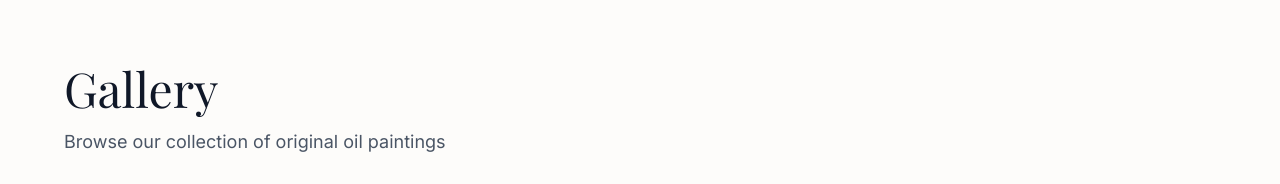
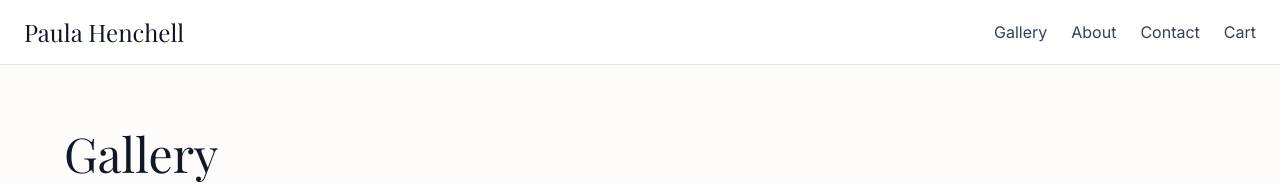
Before and after one commit to ChrisStewart77/paula-henchell-art, a Next.js app: page /gallery in a window 1280 px wide. Shown: the top 184 px of the page. Built offline with nearby package versions, Linux system fonts and the light colour scheme; a web font is replaced by a local one.

Commit message:
Add cart button and navigation header

```diff
--- a/app/layout.tsx
+++ b/app/layout.tsx
@@ -2,6 +2,7 @@ import type { Metadata } from "next";
 import { Playfair_Display, Inter } from "next/font/google";
 import "./globals.css";
 import { CartProvider } from "@/context/CartContext";
+import Header from "@/components/Header";
 
 const playfair = Playfair_Display({
   variable: "--font-playfair",
@@ -29,6 +30,7 @@ export default function RootLayout({
     <html lang="en">
       <body className={`${inter.variable} ${playfair.variable} antialiased font-sans`}>
         <CartProvider>
+          <Header />
           {children}
         </CartProvider>
       </body>
--- /dev/null
+++ b/components/Header.tsx
@@ -0,0 +1,40 @@
+'use client';
+
+import Link from 'next/link';
+import { useCart } from '@/context/CartContext';
+
+export default function Header() {
+  const { totalItems } = useCart();
+
+  return (
+    <header className="bg-white border-b border-gray-200 sticky top-0 z-40">
+      <nav className="container mx-auto px-6 py-4">
+        <div className="flex items-center justify-between">
+          <Link href="/" className="font-serif text-2xl text-gray-900">
+            Paula Henchell
+          </Link>
+
+          <div className="flex items-center gap-6">
+            <Link href="/gallery" className="font-sans text-gray-700 hover:text-gray-900">
+              Gallery
+            </Link>
+            <Link href="/about" className="font-sans text-gray-700 hover:text-gray-900">
+              About
+            </Link>
+            <Link href="/contact" className="font-sans text-gray-700 hover:text-gray-900">
+              Contact
+            </Link>
+            <Link href="/cart" className="font-sans text-gray-700 hover:text-gray-900 relative">
+              Cart
+              {totalItems > 0 && (
+                <span className="absolute -top-2 -right-2 bg-gray-900 text-white text-xs rounded-full w-5 h-5 flex items-center justify-center">
+                  {totalItems}
+                </span>
+              )}
+            </Link>
+          </div>
+        </div>
+      </nav>
+    </header>
+  );
+}
--- a/components/Lightbox.tsx
+++ b/components/Lightbox.tsx
@@ -2,7 +2,8 @@
 
 import { Painting } from '@/lib/paintings';
 import Image from 'next/image';
-import { useEffect } from 'react';
+import { useEffect, useState } from 'react';
+import { useCart } from '@/context/CartContext';
 
 interface LightboxProps {
   painting: Painting;
@@ -10,6 +11,9 @@ interface LightboxProps {
 }
 
 export default function Lightbox({ painting, onClose }: LightboxProps) {
+  const { addToCart } = useCart();
+  const [added, setAdded] = useState(false);
+
   useEffect(() => {
     const handleEsc = (e: KeyboardEvent) => {
       if (e.key === 'Escape') onClose();
@@ -17,6 +21,12 @@ export default function Lightbox({ painting, onClose }: LightboxProps) {
     window.addEventListener('keydown', handleEsc);
     return () => window.removeEventListener('keydown', handleEsc);
   }, [onClose]);
+
+  const handleAddToCart = () => {
+    addToCart(painting);
+    setAdded(true);
+    setTimeout(() => setAdded(false), 2000);
+  };
 
   return (
     <div
@@ -67,8 +77,15 @@ export default function Lightbox({ painting, onClose }: LightboxProps) {
               <p className="font-serif text-3xl text-gray-900">
                 ${painting.price}
               </p>
-              <button className="w-full px-6 py-3 bg-gray-900 text-white font-sans rounded hover:bg-gray-800 transition-colors">
-                Add to Cart
+              <button
+                onClick={handleAddToCart}
+                className={`w-full px-6 py-3 font-sans rounded transition-colors ${
+                  added
+                    ? 'bg-green-600 text-white'
+                    : 'bg-gray-900 text-white hover:bg-gray-800'
+                }`}
+              >
+                {added ? '✓ Added to Cart' : 'Add to Cart'}
               </button>
             </div>
           </div>
```
